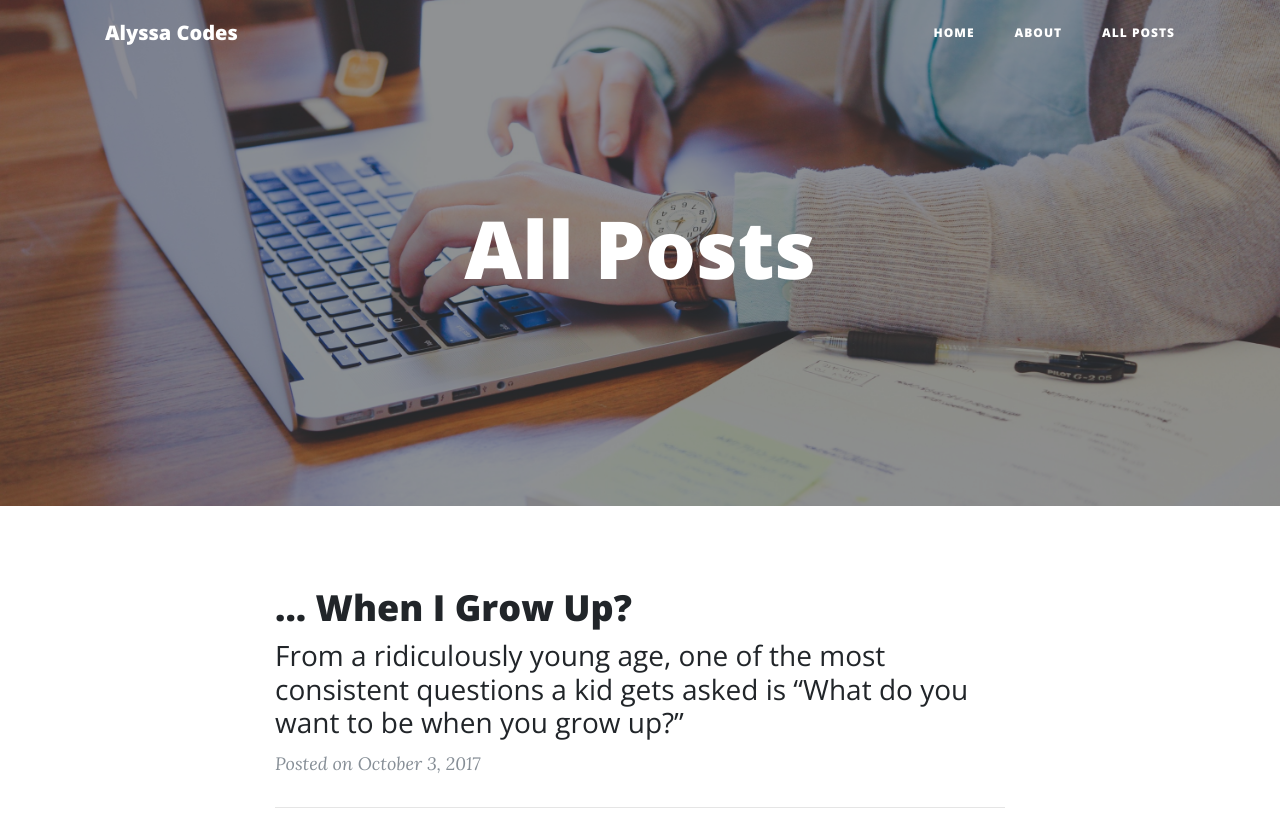
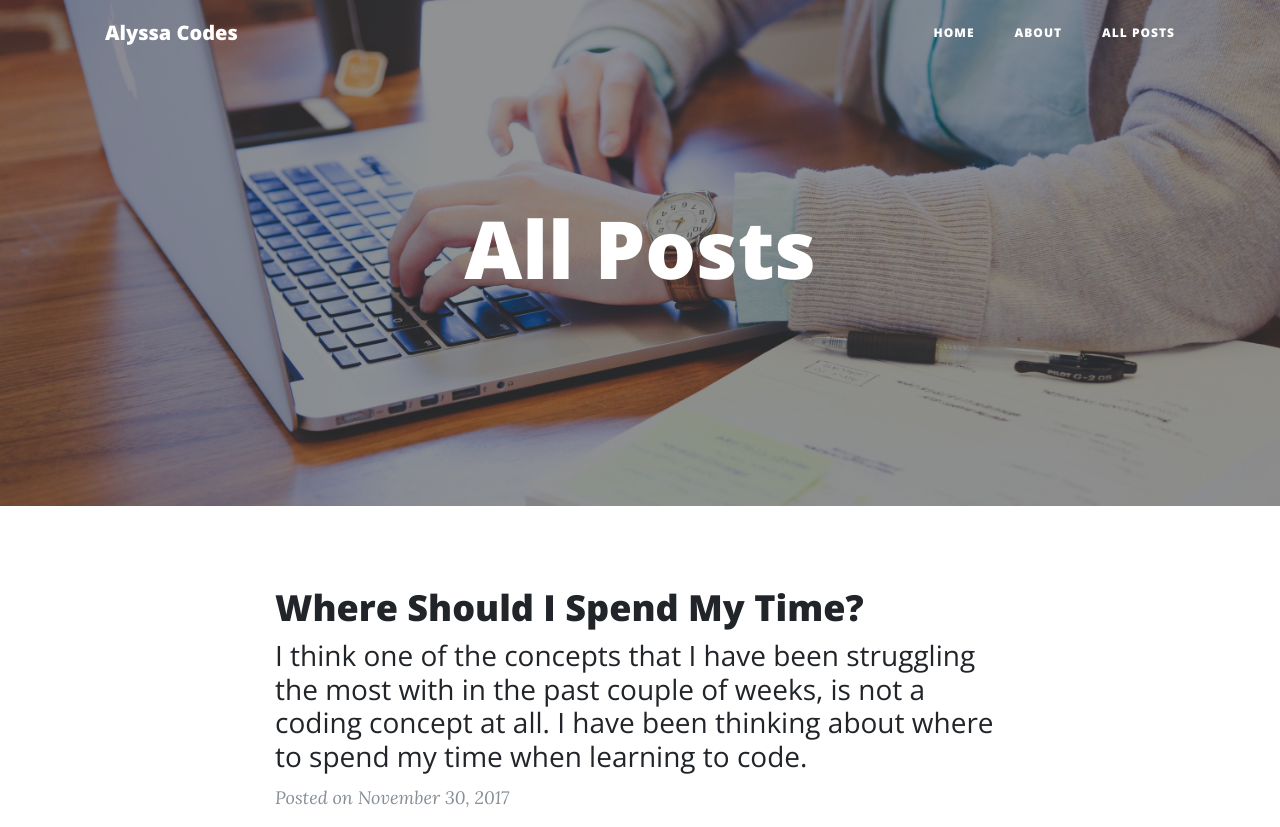
Before and after one commit to alyssaswatson/alyssa_watson_blog, a website: page all_posts.html in a window 1280 px wide. Shown: the top 827 px of the page. Drawn offline with nearby package versions, Linux system fonts and the light colour scheme.

Commit message:
add blog post "spend time"

```diff
--- a/all_posts.html
+++ b/all_posts.html
@@ -70,7 +70,19 @@
     <div class="container">
       <div class="row">
         <div class="col-lg-8 col-md-10 mx-auto">
-
+          <div class="post-preview">
+            <a href="spend_time.html">
+              <h2 class="post-title">
+                Where Should I Spend My Time?
+              </h2>
+              <h3 class="post-subtitle">
+                I think one of the concepts that I have been struggling the most with in the
+                past couple of weeks, is not a coding concept at all. I have been thinking about where to
+                spend my time when learning to code.
+              </h3>
+            </a>
+            <p class="post-meta">Posted on November 30, 2017</p>
+          </div>
           <div class="post-preview">
             <a href="post.html">
               <h2 class="post-title">
```
